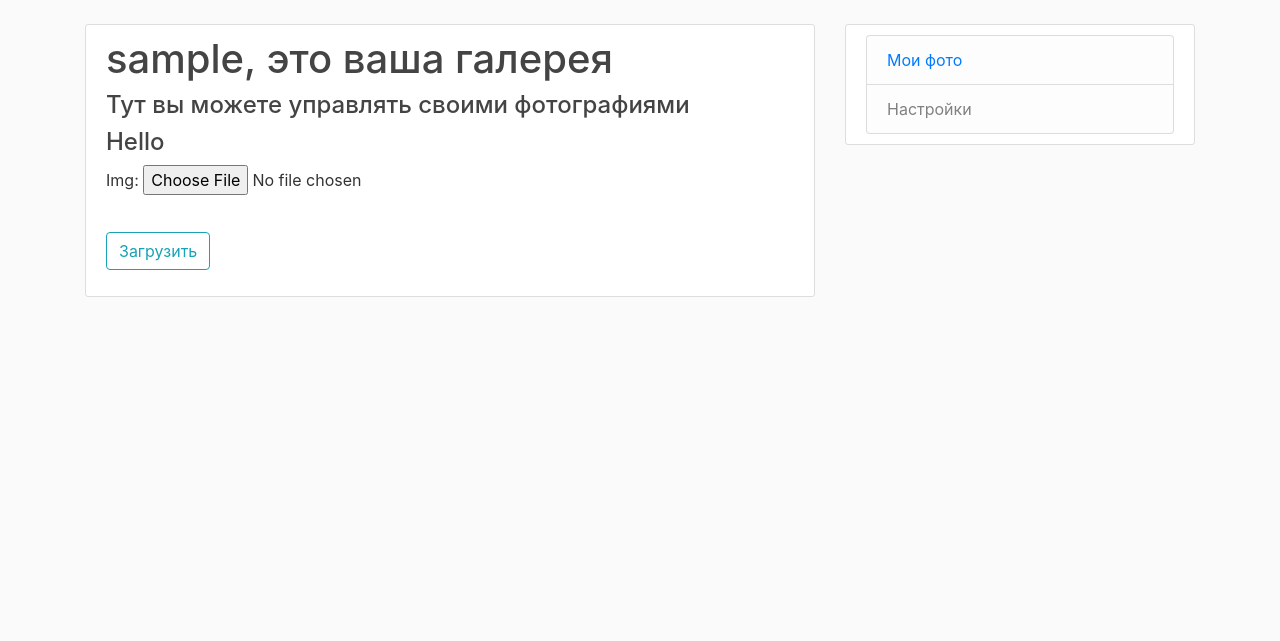
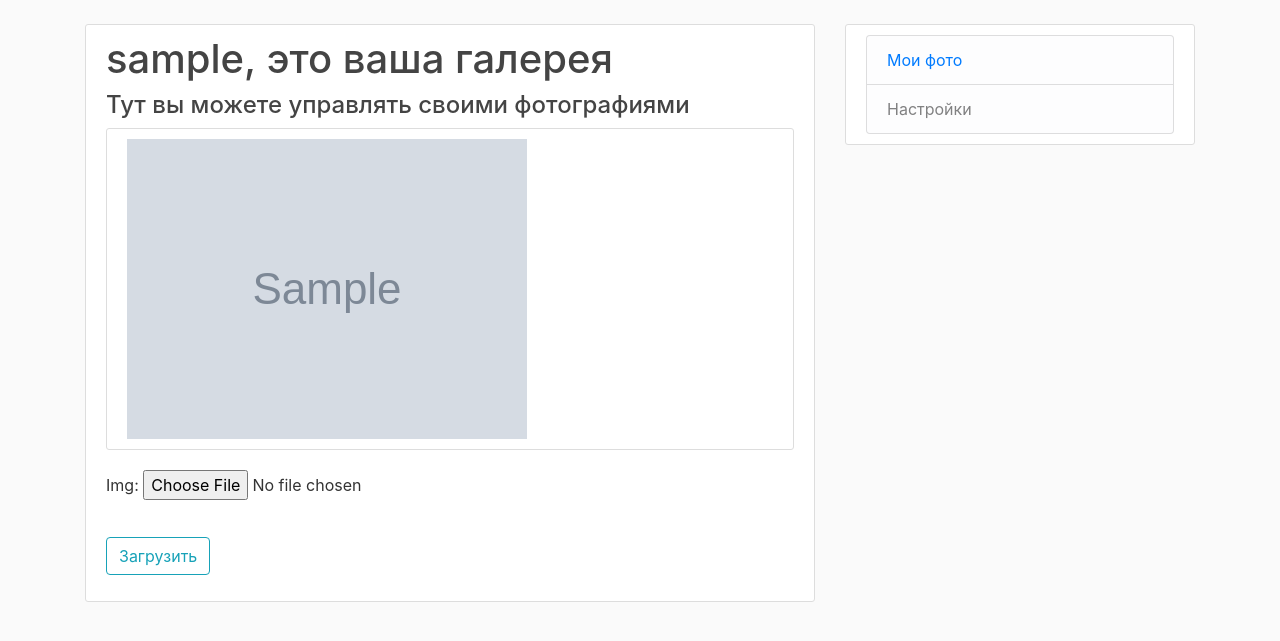
Before and after one commit to Flantropy/photometalizer, a Django app: page /gallery/ in a window 1280 px wide. Shown: the part 56-697 px from the top of the page. Run offline with Django 3.2, Linux system fonts and the light colour scheme; a user stored in the database is signed in; tables that the repository leaves empty hold one stand-in row (values such as "Sample post"); grey boxes marked "Sample" are stand-in pictures; some libraries are stand-ins or nearby versions.

Commit message:
gallery fixed

```diff
--- a/config/settings.py
+++ b/config/settings.py
@@ -85,9 +85,9 @@ USE_I18N = True
 USE_L10N = True
 USE_TZ = True
 
-# STATICFILES_DIRS = [
-#     BASE_DIR / 'photometa/static',
-# ]
+STATICFILES_DIRS = [
+    os.path.join(BASE_DIR, 'static'),
+]
 
 STATIC_URL = '/static/'
 STATIC_ROOT = os.path.join(BASE_DIR, 'static')
--- a/photometa/views.py
+++ b/photometa/views.py
@@ -21,8 +21,9 @@ def gallery(request):
         photo_upload_form = ImageUploadForm()
 
     user_photos = Image.objects.filter(owner=request.user)
+    user_photos_urls = [obj.img.url for obj in user_photos]
     context = {
-        'user_photos': user_photos,
+        'user_photos_urls': user_photos_urls,
         'photo_upload_form': photo_upload_form
     }
     return render(request, 'photometa/gallery.html', context)
--- a/templates/photometa/gallery.html
+++ b/templates/photometa/gallery.html
@@ -8,11 +8,11 @@
                 <h4>Тут вы можете управлять своими фотографиями</h4>
             </div>
         </div>
-        <div class="div1">
-            {% for img in user_photos %}
-                <h4>Hello</h4>
-            {% endfor %}
-        </div>
+        {% for path in user_photos_urls %}
+            <article class="media content-section">
+                <img src="{{ path }}">
+            </article>
+        {% endfor %}
         <form method='POST' enctype='multipart/form-data'>
             {% csrf_token %}
             <fieldset class='form-group'>
```
